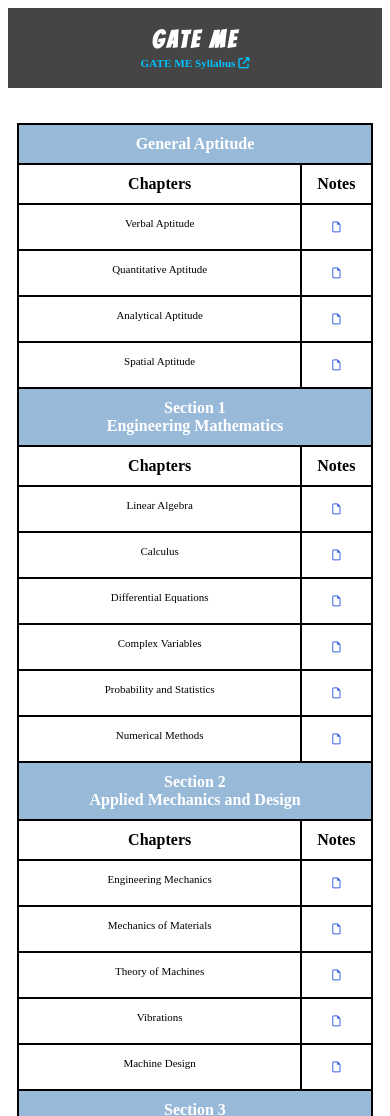
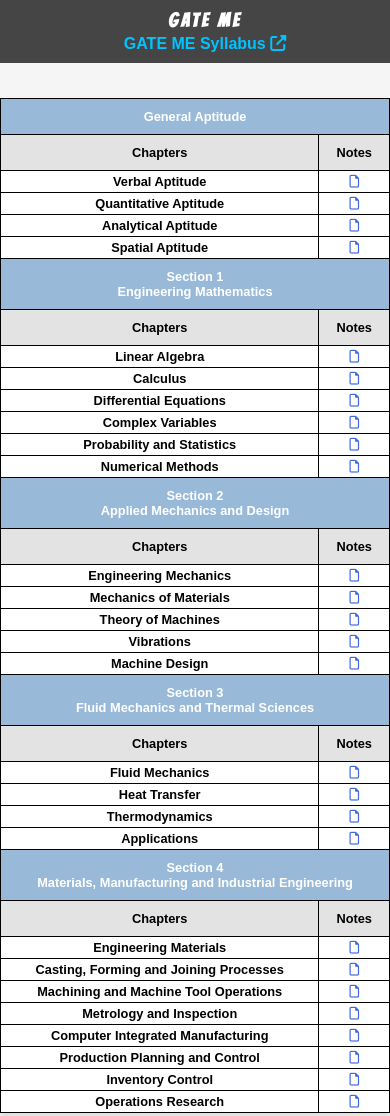
Before and after one commit to EASAU/GATE-ME, a plain HTML site: page index.html in a window 390 px wide. Shown: the top 1116 px of the page. Drawn offline with Linux system fonts and the light colour scheme.

Commit message:
Update index.html

```diff
--- a/index.html
+++ b/index.html
@@ -14,64 +14,17 @@
     <title>GATE ME</title>
 </head>
 <style>
-    table {
-        border: 1px solid black;
-        text-align: center;
-        margin-left: auto;
-        margin-right: auto;
-        margin-top: 35px;
-        margin-bottom: 40px;
-        font-size: 1.3rem;
-        width: 55%;
-
-    }
-
-    #Sec {
-        background-color: #99b9d9;
-        color: white;
-    }
-
-    th {
-        text-align: center;
-        border: 0.5px solid black;
-        padding: 10px;
-    }
-
-    td {
-        border: 0.5px solid black;
-        padding: 10px;
-        height: 20px;
-        width: 20%;
-    }
-
-    td span {
-        display: flex;
-        align-items: center;
-        justify-content: center;
-        text-align: center;
-        position: absolute;
-    }
-
-    i {
-        color: royalblue;
-    }
-
-    a {
-        text-decoration: none;
-        color: rgb(0, 195, 255);
-
-    }
-
-    a:hover {
-        cursor: pointer;
-        text-shadow: 1px 1px 2px rgb(0, 0, 0), 0 0 1em rgb(0, 0, 0), 0 0 0.2em rgb(0, 0, 0);
+    body {
+            margin: 0;
+            font-family: Arial, sans-serif;
+            background-color: #f5f5f5;
         }
 
         nav {
             display: flex;
             align-items: center;
+            justify-content: center;
             flex-direction: column;
-        justify-content: center;
             width: 100%;
             height: 80px;
             background-color: #454545;
@@ -79,9 +32,7 @@
             font-weight: bold;
             text-align: center;
             color: white;
-
         }
-
 
         #G {
             font-size: 2.5rem;
@@ -99,13 +50,86 @@
             color: rgb(0, 195, 255);
         }
 
-    @media only screen and (max-width: 1300px) {
+        a {
+            text-decoration: none;
+            color: rgb(0, 195, 255);
+        }
+
+        a:hover {
+            cursor: pointer;
+            text-shadow: 1px 1px 2px rgb(0, 0, 0), 0 0 1em rgb(0, 0, 0), 0 0 0.2em rgb(0, 0, 0);
+        }
+
+        table {
+            border: 1px solid black;
+            text-align: center;
+            margin: 35px auto 40px auto;
+            font-size: 1.2rem;
+            width: 80%;
+            background-color: white;
+            border-collapse: collapse;
+            box-shadow: 0px 4px 6px rgba(0, 0, 0, 0.1);
+        }
+
+        #Sec {
+            background-color: #99b9d9;
+            color: white;
+        }
+
+        th, td {
+            border: 0.5px solid black;
+            padding: 10px;
+            word-wrap: break-word;
+        }
+
+        th {
+            background-color: #e3e3e3;
+        }
+
+        td span {
+            display: flex;
+            align-items: center;
+            justify-content: center;
+            text-align: center;
+            cursor: pointer;
+            font-weight: bold;
+        }
+
+        i {
+            color: royalblue;
+        }
+
+        #td {
+            position: relative;
+        }
+
+        #Drop {
+            display: none;
+            position: absolute;
+            top: 100%;
+            left: 0;
+            width: 100%;
+            padding: 10px;
+            background-color: #99b9d9;
+            color: white;
+            border: 1px solid black;
+            box-shadow: 0px 4px 6px rgba(0, 0, 0, 0.2);
+            z-index: 1;
+        }
+
+        #td:hover>#Drop {
+            display: block;
+        }
+
+        @media only screen and (max-width: 768px) {
             nav {
-            font-size: 1rem;
+                font-size: 1.5rem;
+                height: auto;
+                padding: 10px;
             }
 
             #G {
-            font-size: 1.5rem;
+                font-size: 1.8rem;
             }
 
             table {
@@ -114,50 +138,33 @@
             }
 
             nav div {
-            font-size: 0.7rem;
+                font-size: 1rem;
             }
 
             td {
-            font-size: 11px;
+                font-size: 0.9rem;
+                padding: 5px;
+            }
         }
 
-        .modal div {
-            font-size: 0.7rem;
+        @media only screen and (max-width: 480px) {
+            nav {
+                font-size: 1rem;
             }
 
-        #new {
-            font-size: 7.5px;
+            #G {
+                font-size: 1.2rem;
             }
 
+            table {
+                font-size: 0.8rem;
+                width: 100%;
             }
 
-    #td {
-        display: flex;
-        flex-direction: column;
-        align-items: center;
-        z-index: 1;
-        text-wrap: wrap;
-        padding: 12px;
-        width: auto;
+            td {
+                font-size: 0.8rem;
+                padding: 3px;
             }
-
-    #td:hover>#Drop {
-        display: flex;
-        align-items: center;
-        justify-content: center;
-        text-align: center;
-        width: 100%;
-        height: auto;
-        margin-top: 32px;
-        color: white;
-        background-color: #99b9d9;
-        border: 2px solid black;
-        padding: 5px;
-        z-index: 2;
-    }
-
-    #Drop {
-        display: none;
         }
 </style>
 
```
Lines whose indentation alone changed are shown as unchanged.
